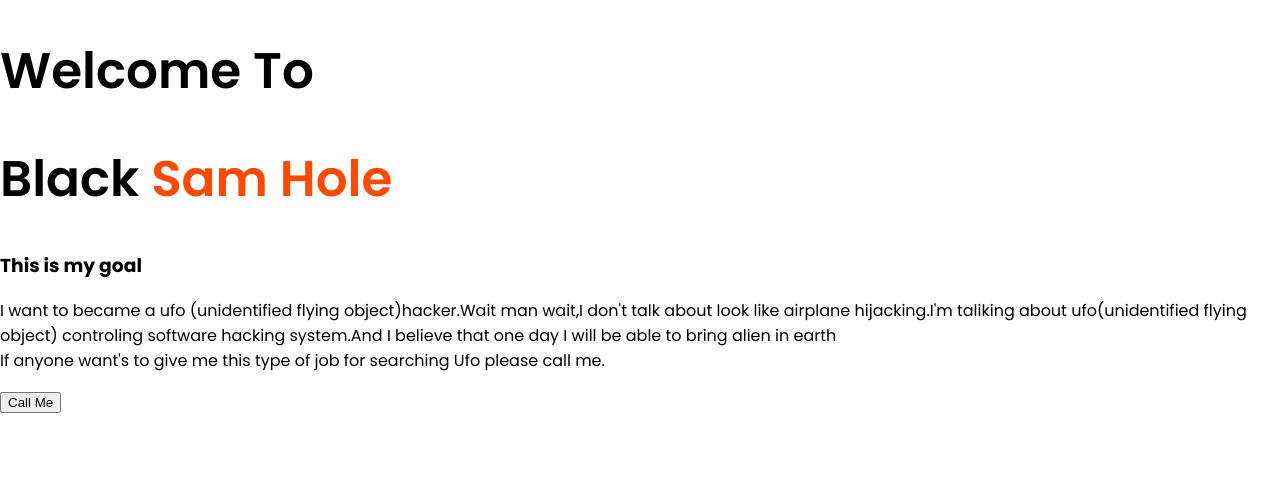
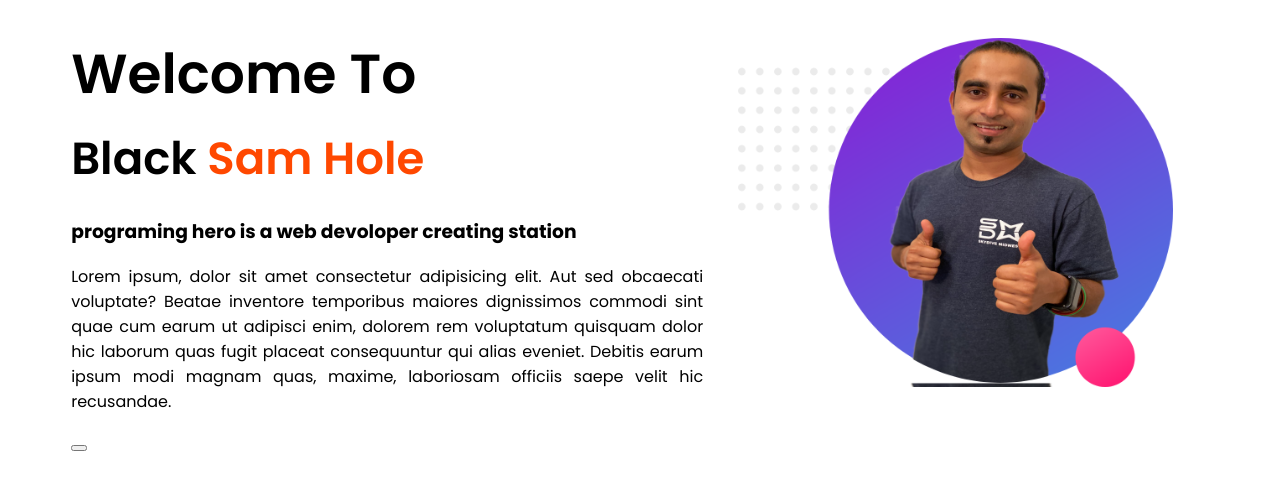
Before and after one commit to simplysamiul/Web-Portfolio, a plain HTML site: page index.html in a window 1280 px wide. Drawn offline with Linux system fonts and the light colour scheme.

Commit message:
added header section

```diff
--- a/index.html
+++ b/index.html
@@ -10,11 +10,20 @@
     <link rel="stylesheet" href="style.css">
 </head>
 <body>
-    <h1>Welcome To</h1>
-    <h1>Black <span class="text-highilight">Sam Hole</span></h1>
-    <h3>This is my goal</h3>
-    <p>I want to became a ufo (unidentified flying object)hacker.Wait man wait,I don't talk about look like airplane hijacking.I'm taliking about ufo(unidentified flying object) controling software hacking system.And I believe that one day I will be able to bring alien in earth <br>If anyone want's to give me this type of job for searching Ufo please call me.</p>
-    <button>Call Me</button>
+    <section>
+        <div class="left-contant">
+            <h1>Welcome To</h1>
+            <h2>Black <span class="text-highilight">Sam Hole</span></h2>
+            <h3>programing hero is a web devoloper creating station</h3>
+            <p>Lorem ipsum, dolor sit amet consectetur adipisicing elit. Aut sed obcaecati voluptate? Beatae inventore temporibus maiores dignissimos commodi sint quae cum earum ut adipisci enim, dolorem rem voluptatum quisquam dolor hic laborum quas fugit placeat consequuntur qui alias eveniet. Debitis earum ipsum modi magnam quas, maxime, laboriosam officiis saepe velit hic recusandae.</p>
+            <div class="btn">
+                <button></button>
+            </div>
+        </div>
+        <div class="right-contant">
+            <img src="images/image 12.png" alt="image">
+        </div>
+    </section>
 
 </body>
 </html>
--- a/style.css
+++ b/style.css
@@ -1,11 +1,39 @@
 body{
     font-family: 'Poppins', sans-serif;
-    margin: 0;
+
 }
 .text-highilight{
     color: #ff4800;
 }
 h1{
-    font-size: 50px;
+    font-size: 55px;
     font-weight: 600;
+    line-height: 40px;
 }
+h2{
+    font-size: 45px;
+    font-weight: 600;
+    line-height: 40px;
+}
+
+.left-contant{
+    width: 50%;
+    float: left;
+    margin-left: 5%;
+    padding-: 10px;
+    text-align: justify;
+}
+.right-contant{
+    width: 43%;
+    float: right;
+    margin-top: 20px;
+
+}
+img{
+    width: 80%;
+    padding: 10px;
+    transition: 1s;
+}
+.right-contant img:hover{
+    box-shadow:7px 7px 15px #414242;
+}
```
Also changed, not shown: images/image 12.png (added), 1 other file.
